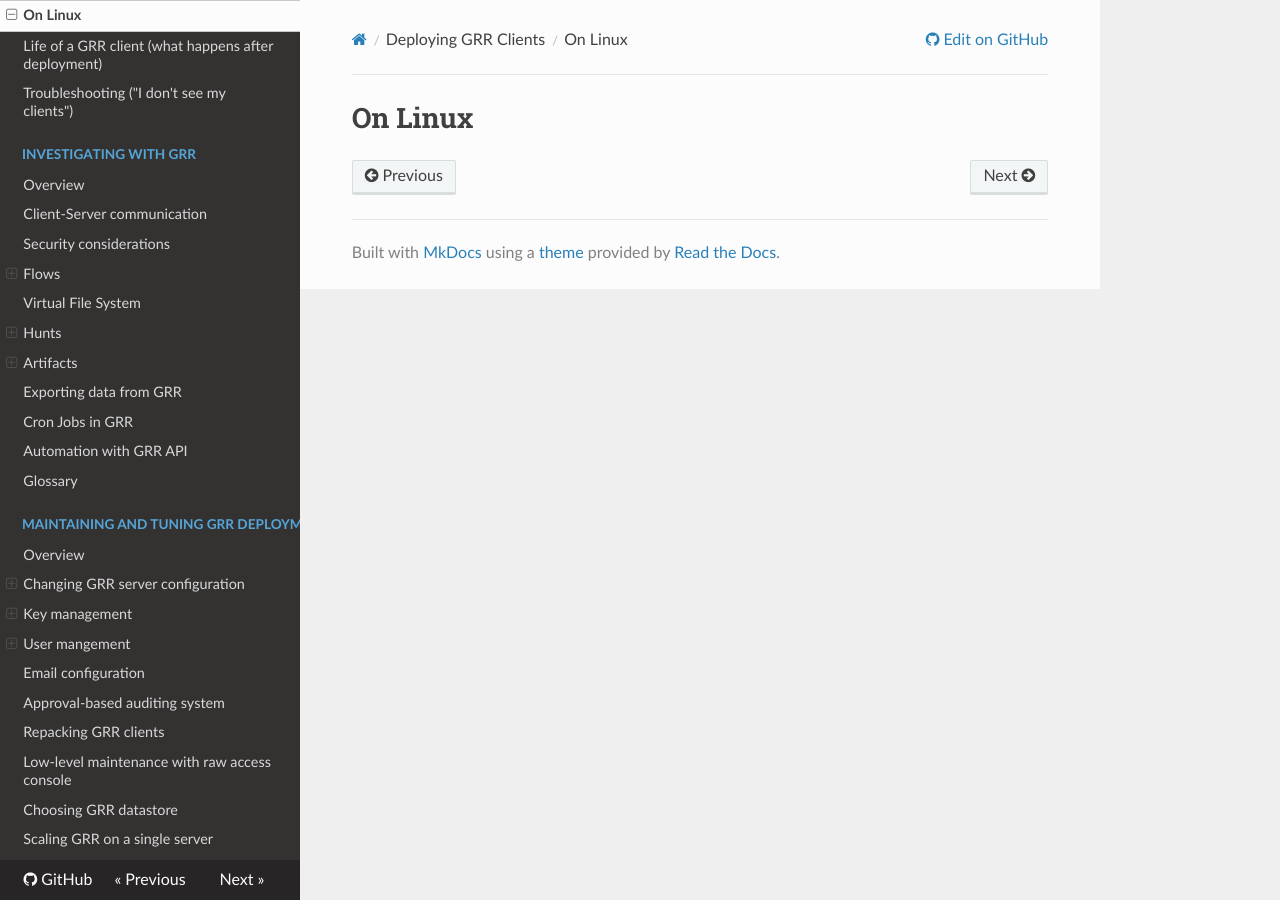
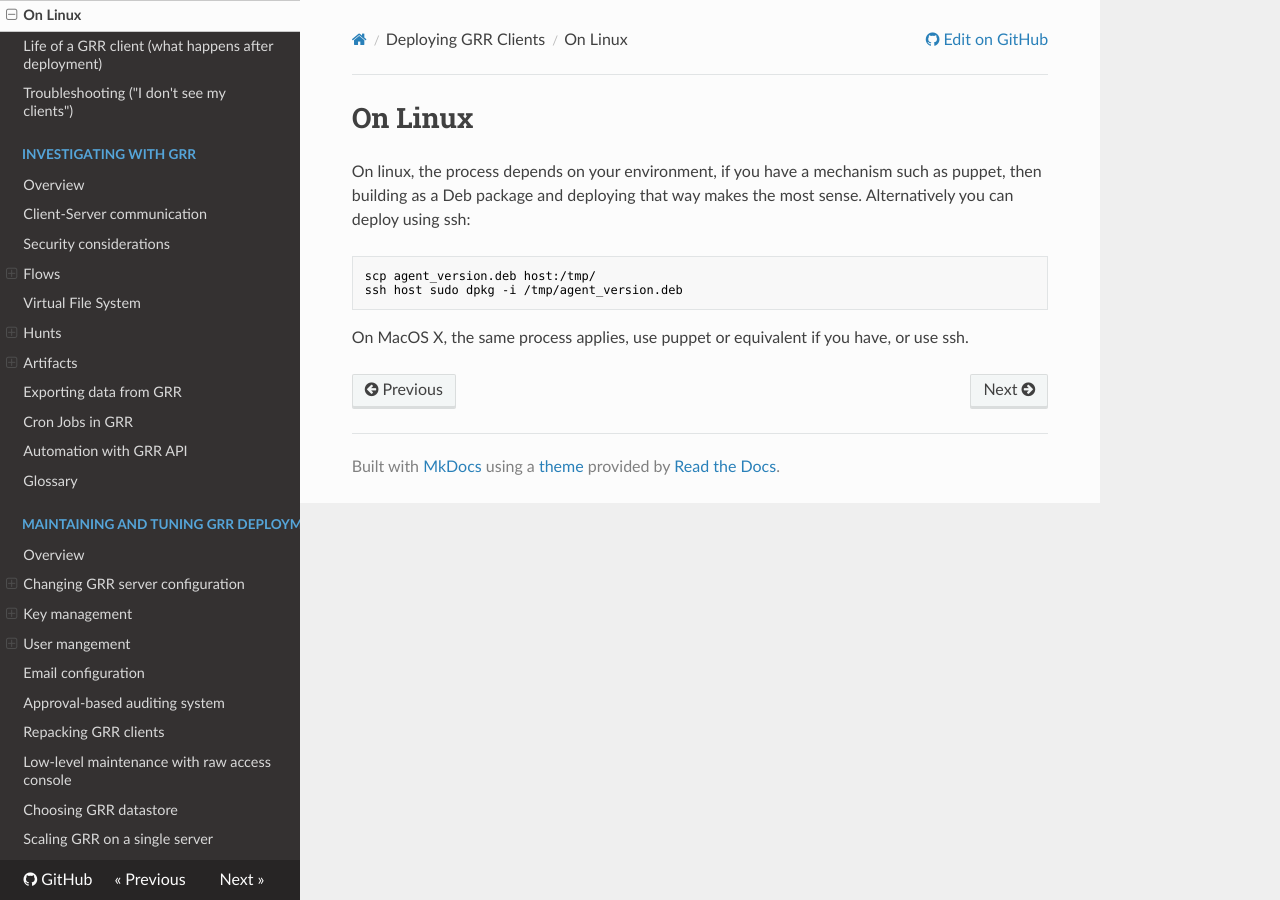
Before and after one commit to google/grr-doc, an MkDocs documentation site: the page built from docs/deploying-grr-clients/on-linux.md, in a window 1280 px wide. Built offline with MkDocs 1.6.1, drawn with Linux system fonts in a browser that asks for light colours; nearby versions of some CDN libraries; old or Windows-style settings are respelled for this version of MkDocs.

Commit message:
Add Linux and MacOs client deployment instructions

```diff
--- a/docs/deploying-grr-clients/on-linux.md
+++ b/docs/deploying-grr-clients/on-linux.md
@@ -1 +1,11 @@
 # On Linux
+
+On linux, the process depends on your environment, if you have a
+mechanism such as puppet, then building as a Deb package and deploying
+that way makes the most sense. Alternatively you can deploy using ssh:
+
+    scp agent_version.deb host:/tmp/
+    ssh host sudo dpkg -i /tmp/agent_version.deb
+
+On MacOS X, the same process applies, use puppet or equivalent if you
+have, or use ssh.
```
Also changed, not shown: docs/deploying-grr-clients/on-mac-os-x.md (+2 -0 lines).
